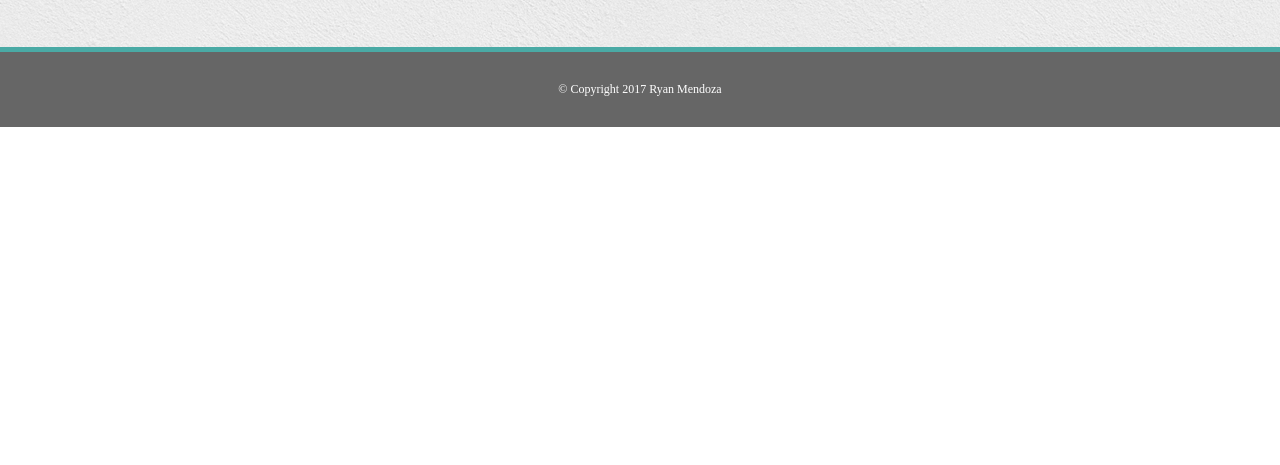
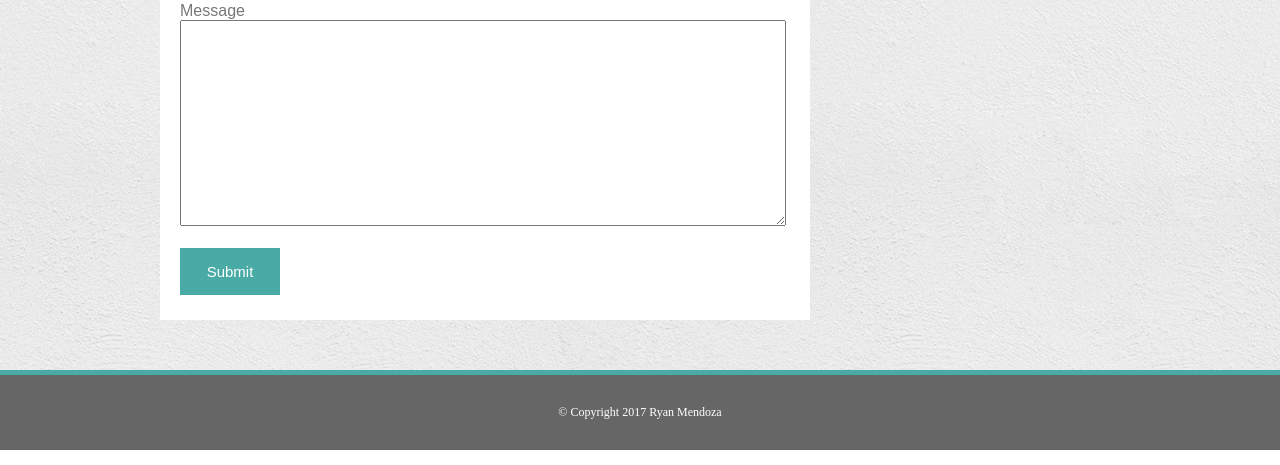
Before and after one commit to rjm925/Basic-Portfolio, a plain HTML site: page contact.html in a window 1280 px wide. Shown: the part 335-800 px from the top of the page. Drawn offline with Linux system fonts and the light colour scheme.

Commit message:
Finished contact.html

```diff
--- a/assets/style.css
+++ b/assets/style.css
@@ -81,6 +81,7 @@ h3 {
 	margin: 20px 20px 20px 20px;
 	padding-bottom: 20px;
 	border-bottom: solid #dddddd;
+	font-size: 30px;
 }
 
 img {
@@ -108,6 +109,32 @@ h4 {
 
 .icon {
 	margin: 0px 5px 0px 5px;
+	width: 50px;
+	height: 50px;
+}
+
+form {
+	margin-left: 20px;
+	color: #777777;
+}
+
+input {
+	width: 600px;
+}
+
+textarea {
+	width: 600px;
+	max-width: 600px;
+	height: 200px;
+}
+
+.btn {
+	width: 100px;
+	border: none;
+	background-color: #4aaaa5;
+	color: #ffffff;
+	font-size: 15px;
+	padding: 15px;
 }
 
 footer {
--- a/contact.html
+++ b/contact.html
@@ -25,20 +25,25 @@
 				<div class="sidebar">
 					<h4>Connect With Me</h4>
 					<div class="icons">
-						<img src="images/github.png" class="icon" style="width: 50px; height: 50px;">
-						<img src="images/linkedin.png" class="icon" style="width: 50px; height: 50px;">
-						<img src="images/stackoverflow.png" class="icon" style="width: 50px; height: 50px;">
+						<img src="images/github.png" class="icon">
+						<img src="images/linkedin.png" class="icon">
+						<img src="images/stackoverflow.png" class="icon">
 					</div>
 				</div>
 
 				<article>
 					<h3>Contact</h3>
 					<form>
-						Name:<br>
+						Name<br>
 						<input type="text" name="name">
 						<br><br>
-						Email:<br>
+						Email<br>
 						<input type="text" name="email">
+						<br><br>
+						Message<br>
+						<textarea type="text" name="message"></textarea>
+						<br><br>
+						<input class="btn" type="submit">
 					</form>
 				</article>
 
```
Also changed, not shown: index.html (+3 -3 lines).
